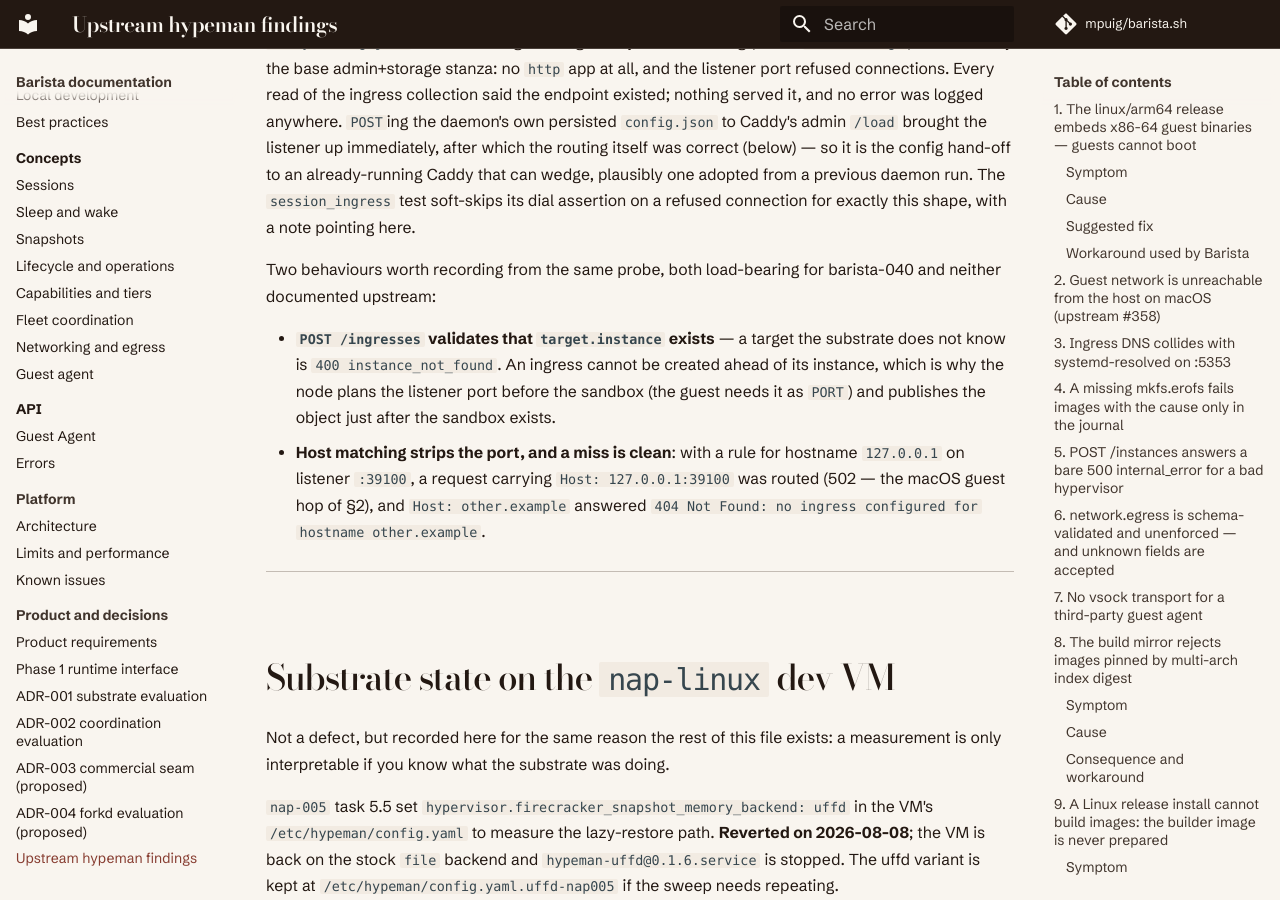
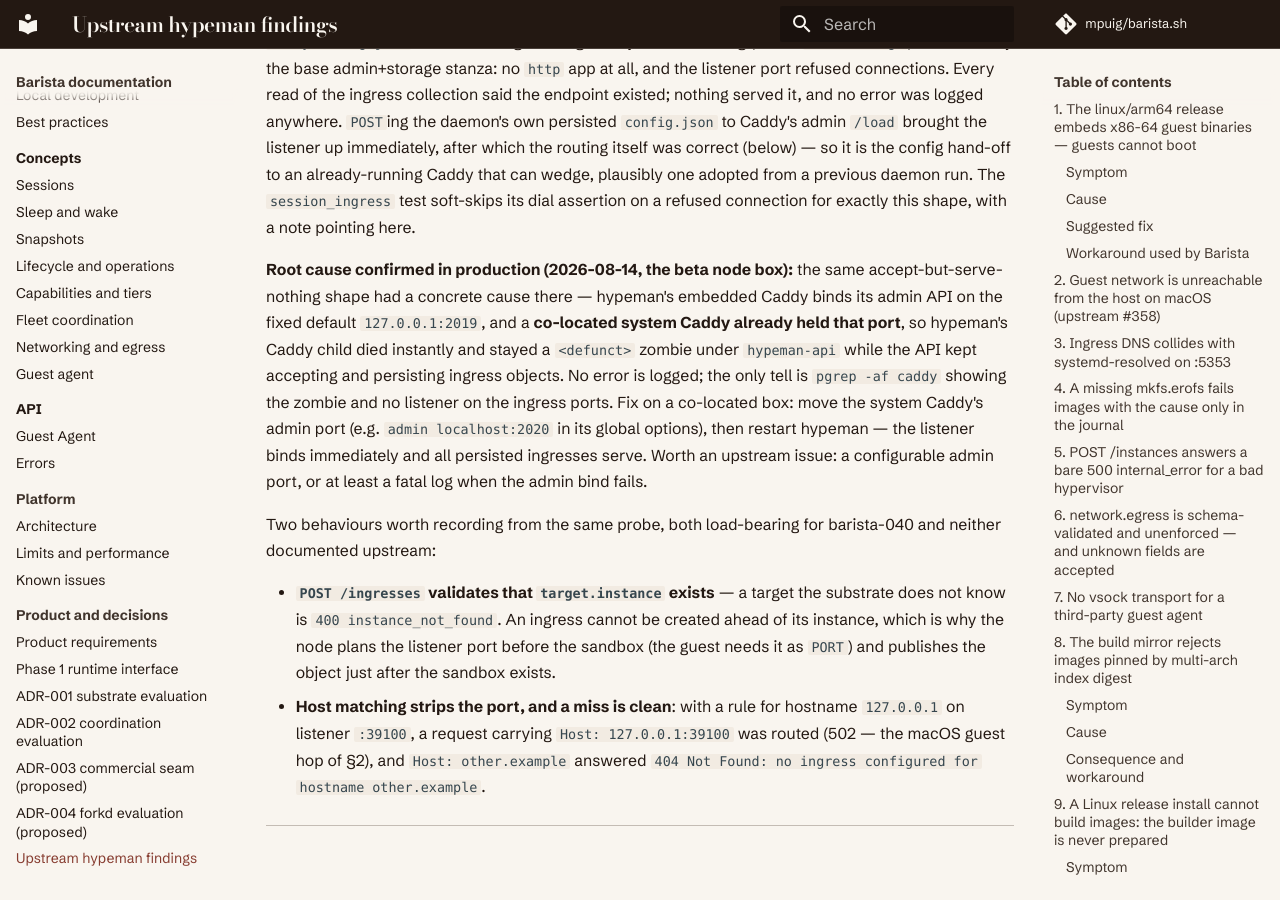
Before and after one commit to mpuig/barista.sh, an MkDocs documentation site: the page built from docs/upstream-hypeman-findings.md, in a window 1280 px wide and 900 px high, scrolled down 9815 px. Built offline with MkDocs 1.6.1 and Material for MkDocs 9.7.7, drawn with Linux system fonts in a browser that asks for light colours; comment, search, counter and statistics services are not loaded.

Commit message:
docs: findings §12 root cause — hypeman Caddy zombies on admin :2019 collision (#36)

```diff
--- a/docs/upstream-hypeman-findings.md
+++ b/docs/upstream-hypeman-findings.md
@@ -395,6 +395,19 @@ already-running Caddy that can wedge, plausibly one adopted from a previous
 daemon run. The `session_ingress` test soft-skips its dial assertion on a
 refused connection for exactly this shape, with a note pointing here.
 
+**Root cause confirmed in production (2026-08-14, the beta node box):** the
+same accept-but-serve-nothing shape had a concrete cause there — hypeman's
+embedded Caddy binds its admin API on the fixed default `127.0.0.1:2019`, and
+a **co-located system Caddy already held that port**, so hypeman's Caddy child
+died instantly and stayed a `<defunct>` zombie under `hypeman-api` while the
+API kept accepting and persisting ingress objects. No error is logged; the
+only tell is `pgrep -af caddy` showing the zombie and no listener on the
+ingress ports. Fix on a co-located box: move the system Caddy's admin port
+(e.g. `admin localhost:2020` in its global options), then restart hypeman —
+the listener binds immediately and all persisted ingresses serve. Worth an
+upstream issue: a configurable admin port, or at least a fatal log when the
+admin bind fails.
+
 Two behaviours worth recording from the same probe, both load-bearing for
 barista-040 and neither documented upstream:
 
```
